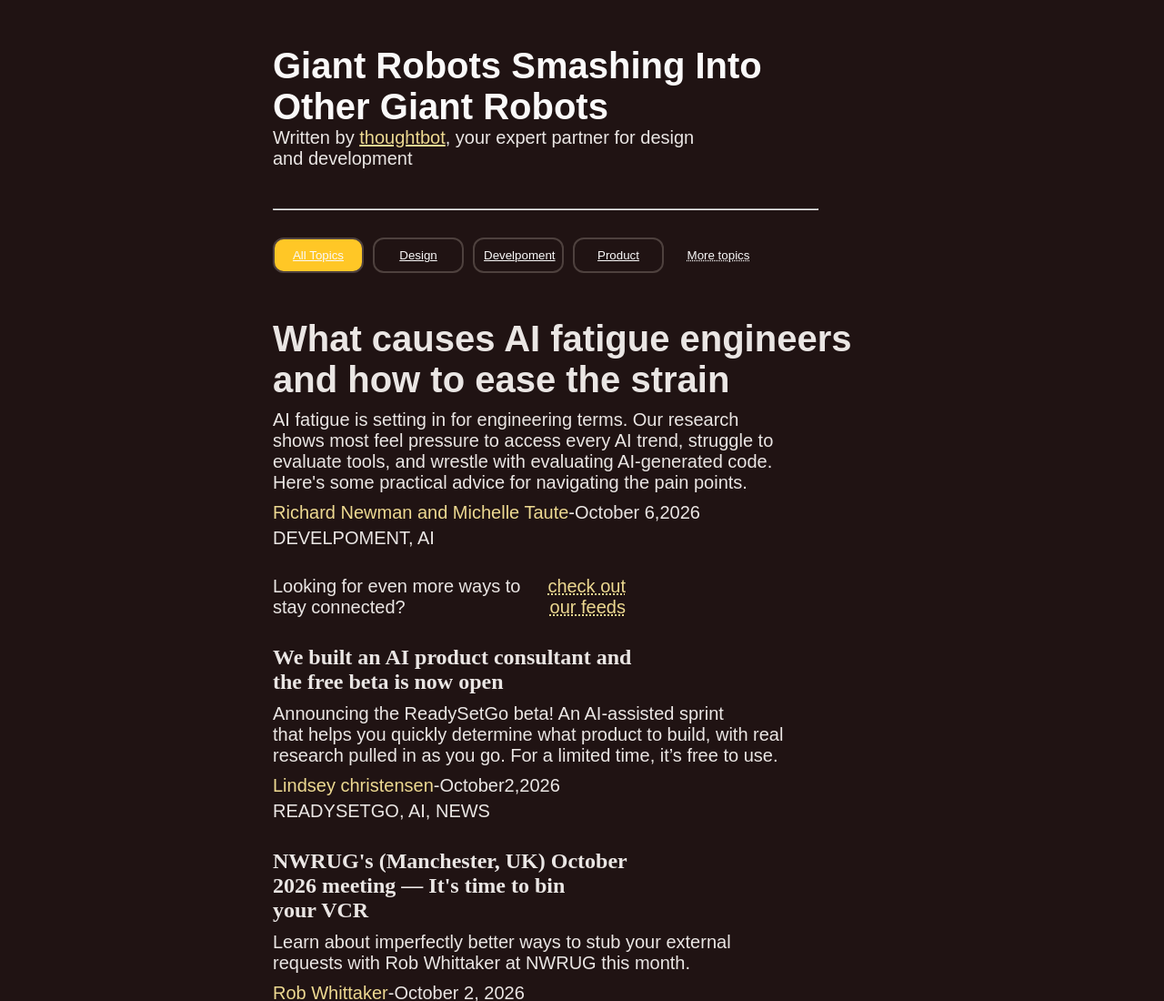
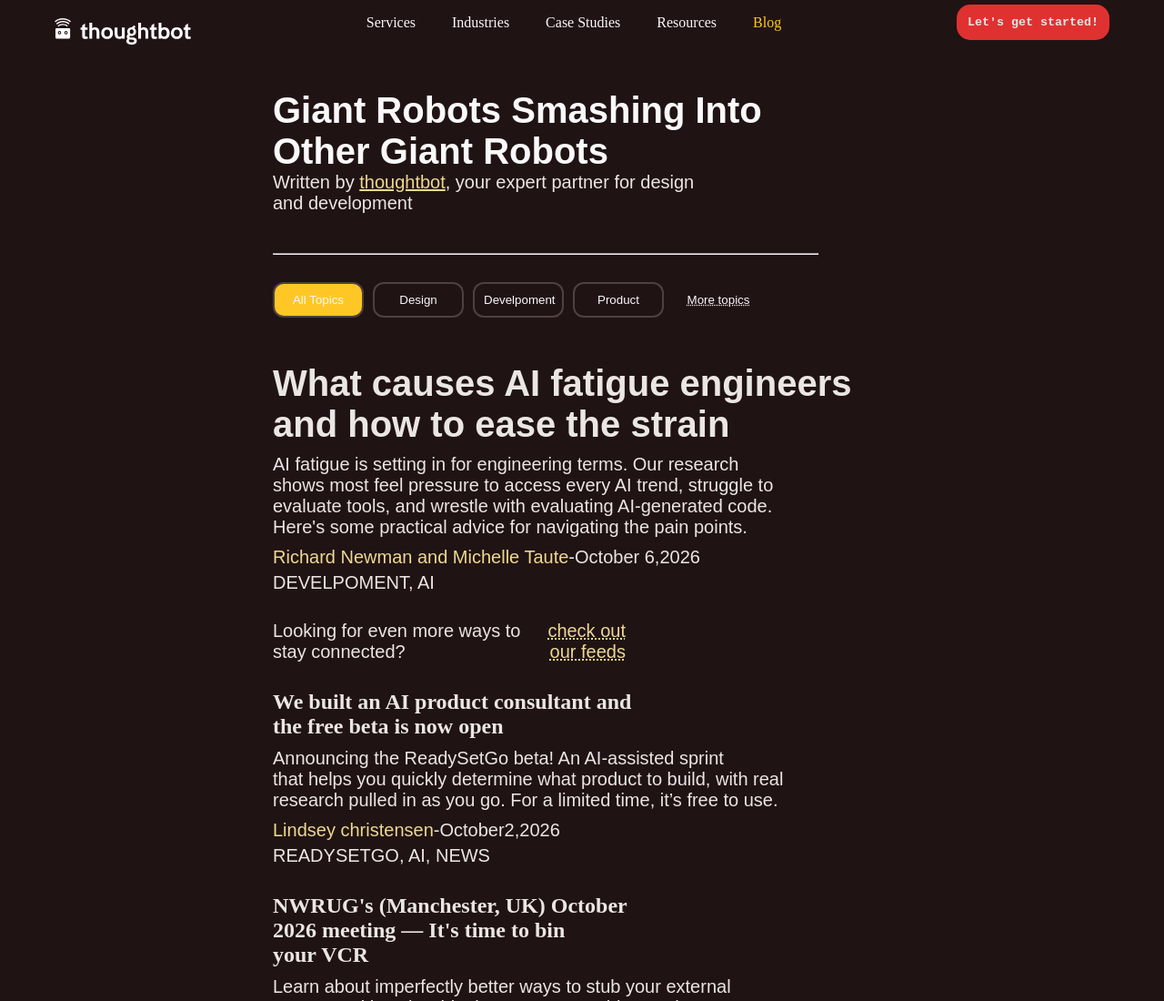
Before and after one commit to Berryman370/css-text-and-font-2, a plain HTML site: page index.html in a window 1280 px wide. Shown: the top 1100 px of the page at 91% size. Drawn offline with Linux system fonts and the light colour scheme.

Commit message:
i added navbar

```diff
--- a/index.html
+++ b/index.html
@@ -7,17 +7,32 @@
     <link rel="stylesheet" href="./style.css">
 </head>
 <body>
-   <div class="header">
-    <h1 style="text-decoration: none;">Giant Robots Smashing Into <br> Other Giant Robots</h1>
+    <nav>
+        <img src="./svgexport-1.svg" alt="">
+        <ul>
+            <li><a href="">Services</a></li>
+            <li><a href="">Industries</a></li>
+            <li><a href="">Case Studies</a></li>
+            <li><a href="">Resources</a></li>
+            <li><a href="" style="color: #FFC726;">Blog</a></li>
+        </ul>
+        <button style="border-radius: 15px; background-color: #e03131; padding: 10px; color: #eae6e4; cursor: pointer;  margin-right: 40px; border: 2px solid transparent; font-family: 'Courier New', Courier, monospace; font-weight: bold;">Let's get started!</button>
+
+    </nav>
+
+    <main>
+
+        <div class="header">
+            <h1 style="text-decoration: none;">Giant Robots Smashing Into <br> Other Giant Robots</h1>
     <p>Written by <a href="" style="color: #edd991;">thoughtbot</a>, your expert partner for design <br> and development</p> <br>
     <hr>
    </div>
 
    <div class="dIv" style="display: flex; margin-top: 30px; gap: 10px;">
-    <button style="background-color: #FFC726;" ><a href="#">All Topics</a></button>
-    <button><a href="#">Design</a></button>
-    <button><a href="#">Develpoment</a></button>
-    <button><a href="#">Product</a></button>
+    <button style="background-color: #FFC726;" ><a href="#" style="text-decoration: none;">All Topics</a></button>
+    <button><a href="#" style="text-decoration: none;">Design</a></button>
+    <button><a href="#" style="text-decoration: none;">Develpoment</a></button>
+    <button><a href="#" style="text-decoration: none;">Product</a></button>
     <button style="border: 2px solid transparent; background-color: transparent;"><a href="#" style="text-decoration: underline dotted; "> More topics</a></button>
    </div>
 
@@ -110,7 +125,7 @@
    <div style="margin-top: 30px;">
     <h2><a href="" style="color: #eae6e4; text-decoration: none;">5 easy, actionable tips for software development in healthcare</a></h2>
     <p style="margin-top: 10px;">Big-picture thinking is great, but sometimes you just want tactics you can use today. <br> Here are five quick tips from our recent healthcare security panel, covering everything from  handling vendor outages to building your own AI-powered security scanner.</p>
-   </div>
+</div>
    <div>
     <p style="margin-top: 10px;"><a href="" style="color: #edd991; text-decoration: none;">Michelle Taute</a>- September 10, 2026</p>
     <p style="margin-top: 5px;"><a href="" style="color: #eae6e4; text-decoration: none;">HEALTH TECH,  AI,  COMPLIANCE,  DEVELOPMENT</a></p>
@@ -119,12 +134,13 @@
    <div style="margin-top: 30px;">
     <h2><a href="" style="color: #eae6e4; text-decoration: none;">Announcing importmap-update: automated <br> dependency updates for importmap-rails</a></h2>
     <p style="margin-top: 10px;">Dependabot keeps your gems current, but it doesn’t know about the JavaScript <br> packages pinned in your Rails importmap. We’re releasing a GitHub Action that opens pull
-    requests for the ones that are outdated or vulnerable you.</p>
+        requests for the ones that are outdated or vulnerable you.</p>
    </div>
    <div>
     <p style="margin-top: 10px;"><a href="" style="color: #edd991; text-decoration: none;">Neil Carvalho </a>-  September 9, 2026</p>
     <p style="margin-top: 5px;"><a href="" style="color: #eae6e4; text-decoration: none;">OPEN SOURCE,  JAVASCRIPT,  RAILS,  GITHUB ACTIONS,  DEVELOPMENT</a></p>
    </div>
+</main>
 
 </body>
 </html>
--- a/style.css
+++ b/style.css
@@ -7,10 +7,13 @@
 body{
     background-color: #201313;
     text-align: left;
+}
+
+main {
     padding-left: 300px;
     padding-right: 300px;
+
 }
-
 .header {
     margin-top: 50px;
     color: #FAF9F9;
@@ -62,3 +65,34 @@
     font-weight: 400px;
 
 }
+
+nav {
+    display: flex;
+    justify-content: space-between;
+    align-items: center;
+    padding: 0px 20px;
+    img {
+        width: 150px;
+        cursor: pointer;
+        margin-left: 40px;
+        margin-top: 20px;
+
+
+
+     }
+     ul {
+        display: flex;
+        list-style: none;
+
+        li {
+            padding: 0px 20px;
+            a {
+                color: #FAF9F9;
+                text-decoration: none;
+            }
+        }
+
+
+
+     }
+    }
```
Also changed, not shown: svgexport-1.svg (added), svgexport-2.svg (added), svgexport-3.svg (added), svgexport-4.svg (added).
